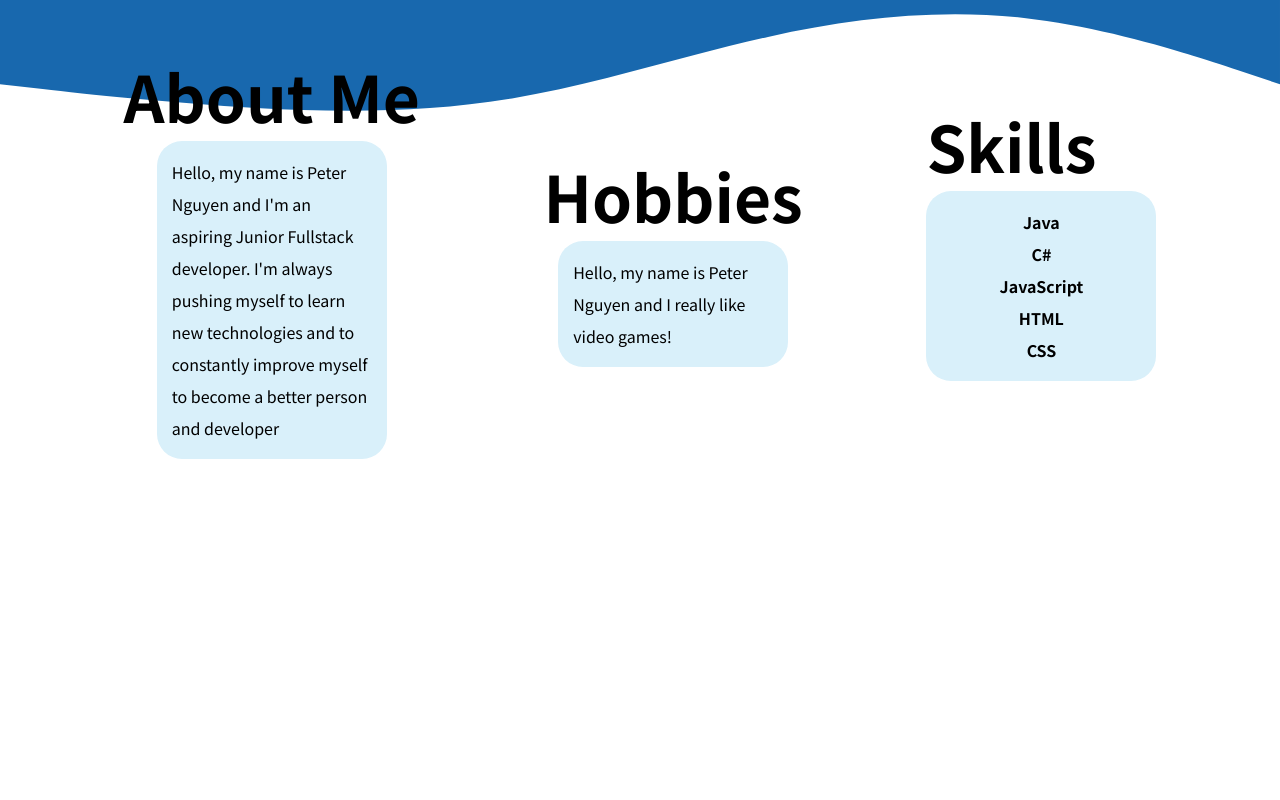
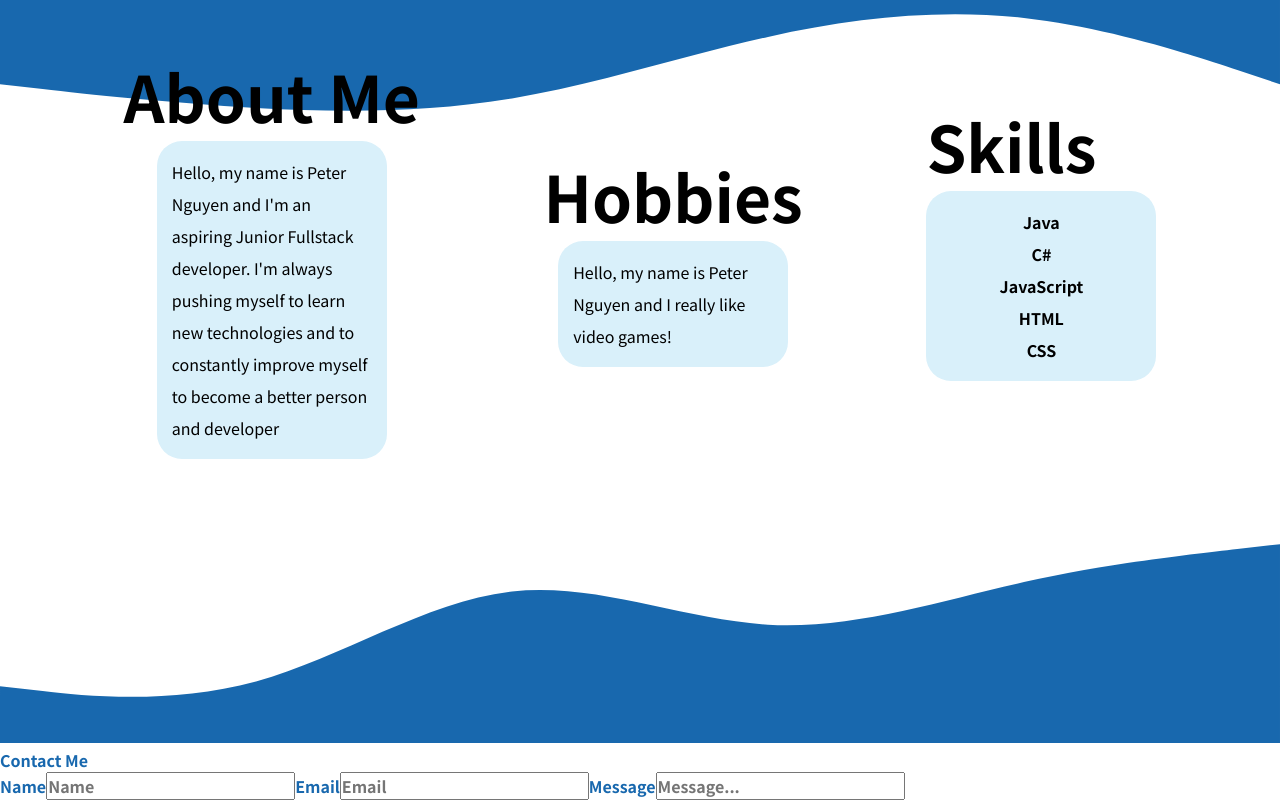
Before and after one commit to nguyenp25/portfolio, a React (Vite) app: page / in a window 1280 px wide. Shown: the part 2233-3033 px from the top of the page. Before the commit the page ends 2692 px from the top, so only its background shows below. Built offline with nearby package versions, Linux system fonts and the light colour scheme.

Commit message:
Added Contact Component
- Added Contact Me component
- Positioned component at the bottom of the webpage
- Added more assets for webpage styling

```diff
--- a/components/App.jsx
+++ b/components/App.jsx
@@ -3,6 +3,7 @@ import Header from './header'
 import Intro from './intro'
 import Project from './project'
 import AboutMe from './about'
+import Contact from './contact'
 
 function App() {
   return (
@@ -13,6 +14,7 @@ function App() {
       <Project title="Project Title" description="Description" gitLink="" liveSiteLink="" image="../images/github-mark-white.svg" reverse={true} />
       <Project title="Project Title" description="Description" gitLink="" liveSiteLink="" image="../images/github-mark-white.svg"/>
       <AboutMe />
+      <Contact />
     </>
   )
 }
--- /dev/null
+++ b/components/contact.jsx
@@ -0,0 +1,22 @@
+import React from "react";
+
+export default function Contact() {
+    return(
+        <>
+            <img className="waveThree" src="../images/wave3.svg" />
+            <div className="contactContainer">
+                <h1>Contact Me</h1>
+                <form className="formContainer">
+                    <label htmlFor="name">Name</label>
+                    <input type="text" id="name" placeholder="Name"></input>
+                    <label htmlFor="email" >Email</label>
+                    <input type="text" id="email" placeholder="Email"></input>
+                    <label htmlFor="message">Message</label>
+                    <input type="text" id="message" placeholder="Message..."></input>
+
+                </form>
+            </div>
+        </>
+    )
+
+}
```
Also changed, not shown: images/wave2.svg (added), images/wave3.svg (added).
